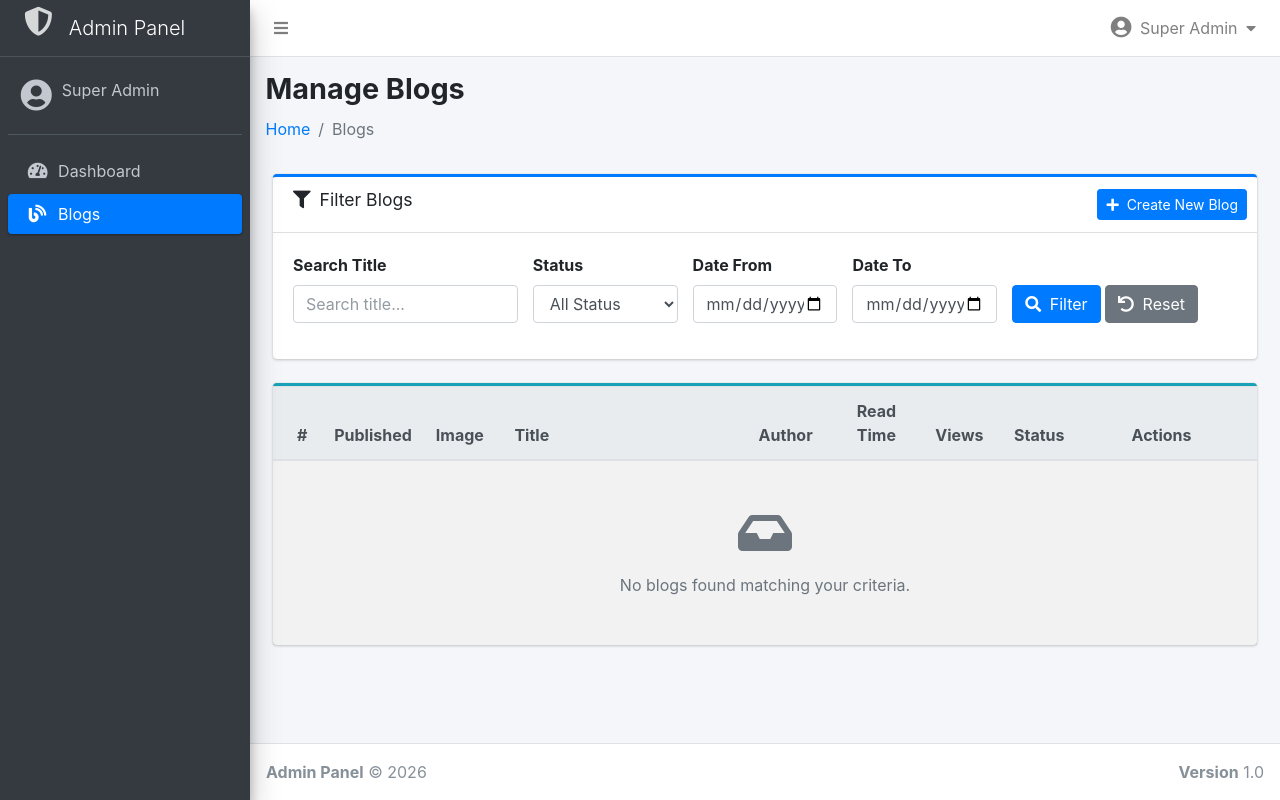
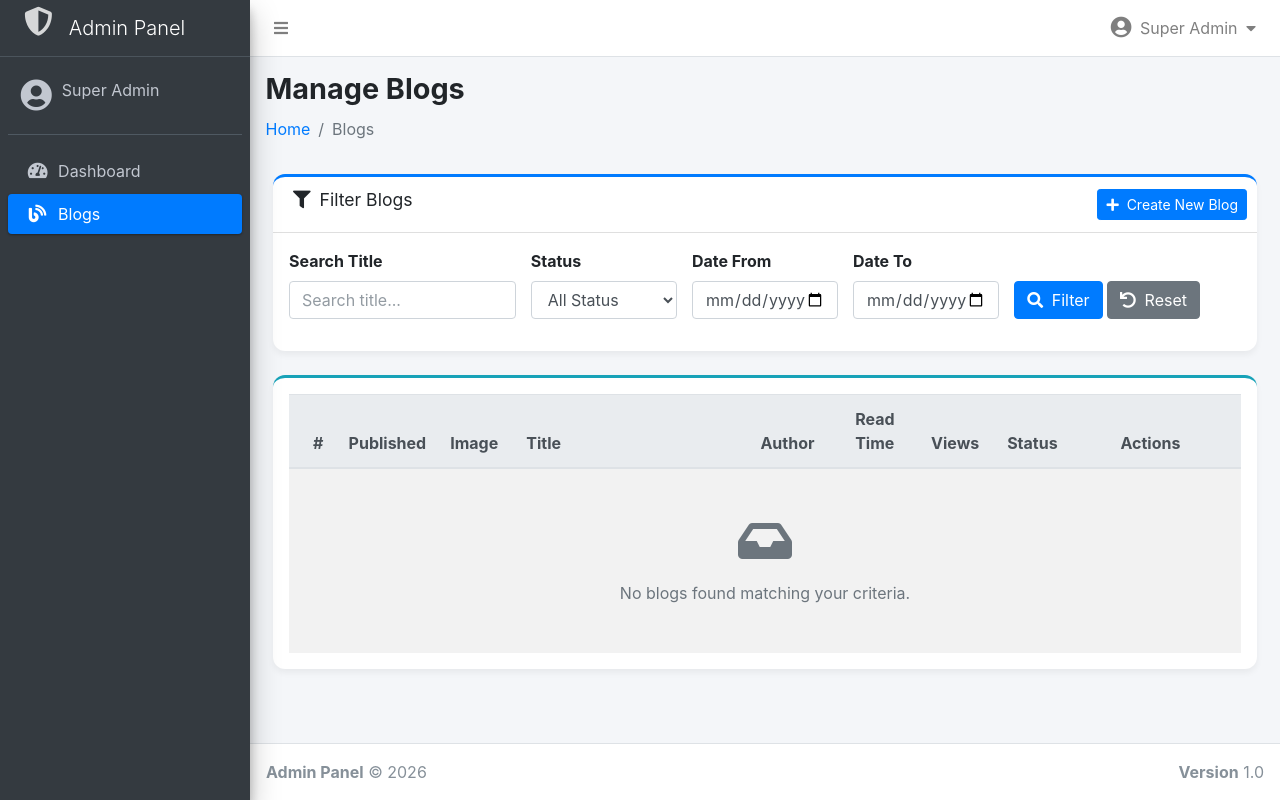
Before and after one commit to MeetRathod0/maadhucreatives-demo, a Laravel app: page /admin/blogs in a window 1280 px wide. Run offline with Laravel 12, Linux system fonts and the light colour scheme; the visitor is signed in with stand-in values (Sample User, id 1); data comes from the database, SQL or seed files in the repository; data that the repository does not hold is empty; some libraries are stand-ins or nearby versions.

Commit message:
minor changes

```diff
--- a/resources/views/admin/layouts/app.blade.php
+++ b/resources/views/admin/layouts/app.blade.php
@@ -13,6 +13,24 @@
     <!-- FontAwesome bundled with AdminLTE -->
     <link rel="stylesheet" href="{{ asset('assets/vendor/adminlte/plugins/fontawesome-free/css/all.min.css') }}">
 
+    <style>
+        .card {
+            border-radius: 12px !important;
+            overflow: hidden;
+            box-shadow: 0 4px 6px rgba(0,0,0,0.05) !important;
+        }
+        .card-body {
+            padding: 16px !important;
+        }
+        .small-box {
+            border-radius: 12px !important;
+            overflow: hidden;
+        }
+        .small-box-footer {
+            border-bottom-left-radius: 12px;
+            border-bottom-right-radius: 12px;
+        }
+    </style>
     @stack('styles')
 </head>
 <body class="hold-transition sidebar-mini layout-fixed">
```
